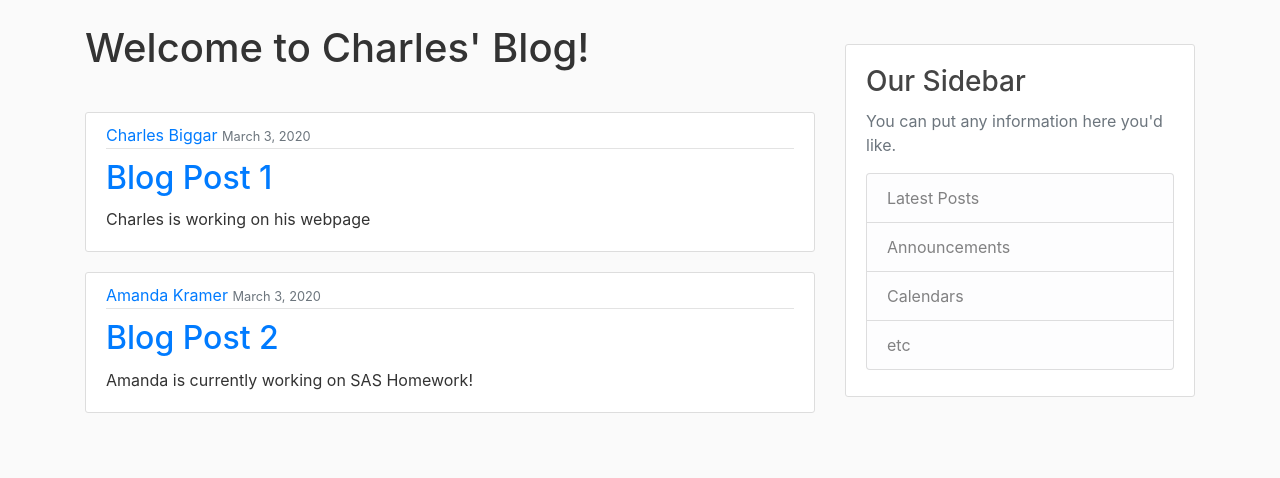
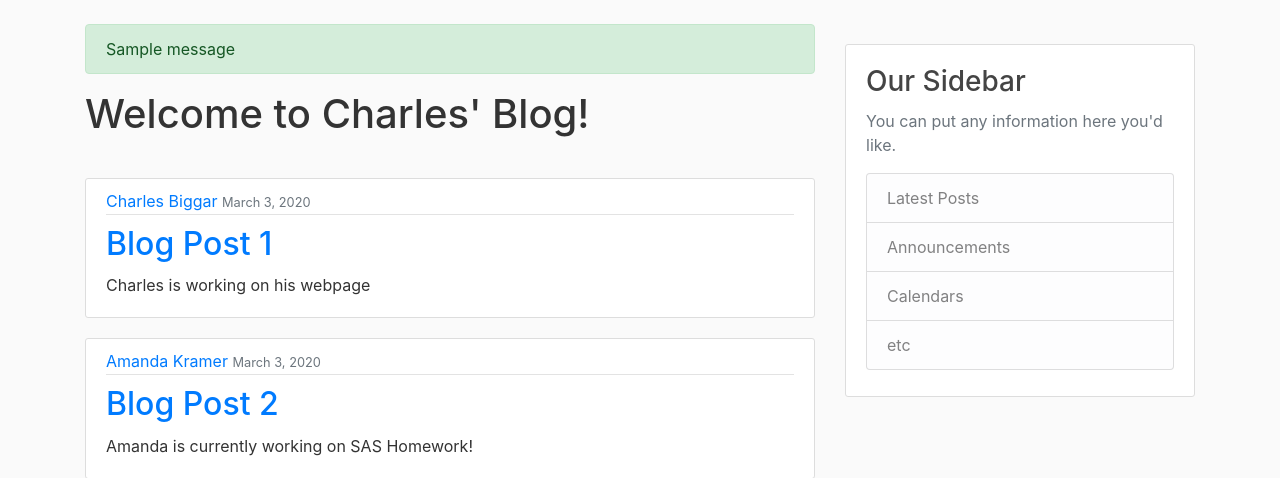
Before and after one commit to CharlesPBiggar/Flask-Blog, a Flask app: page / in a window 1280 px wide. Shown: the part 56-534 px from the top of the page. Run offline with Flask 2, Linux system fonts and the light colour scheme; one stand-in notice (Sample message) is shown; some libraries are stand-ins or nearby versions.

Commit message:
added alerts to layout template to flash alerts when needed

```diff
--- a/templates/layout.html
+++ b/templates/layout.html
@@ -42,6 +42,15 @@
         <div class="row">
             <!-- container to hold all content from respective pages -->
             <div class="col-md-8">
+                {% with messages = get_flashed_messages(with_categories=true) %}
+                    {% if messages %}
+                        {% for category, message in messages %}
+                            <div class='alert alert-{{category}}'>
+                                {{ message }}
+                            </div>
+                        {% endfor %}
+                    {% endif %}
+                {% endwith %}
                 {% block content %}{% endblock %}
             </div>
             <div class="col-md-4">
```
